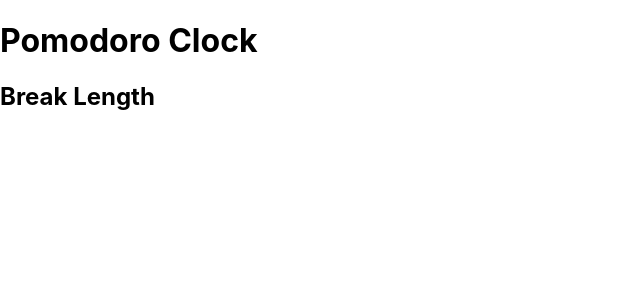
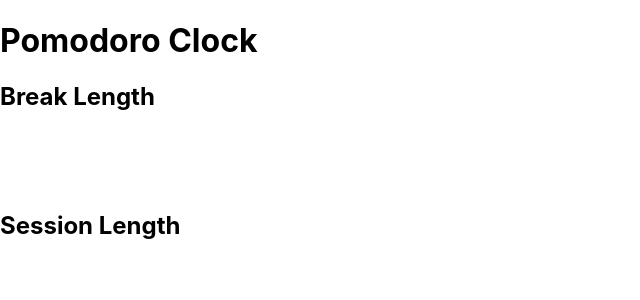
Before and after one commit to petercrackthecode/FCC_PomodoroClock, a React (Create React App) app: page / in a window 1280 px wide. Shown: the top 300 px of the page, without its empty margins (0-640 px from the left). Built offline with nearby package versions, Linux system fonts and the light colour scheme.

Commit message:
Converted Break and Session to a single component: LengthController

```diff
--- a/src/App.js
+++ b/src/App.js
@@ -1,5 +1,4 @@
-import Break from './components/Break.js';
-import Session from './components/Session.js';
+import {LengthController} from './components/LengthController.js';
 import "./styles/App.css";
 
 import React from "react";
@@ -12,8 +11,8 @@ class App extends React.Component {
       <div id="app">
         <div id='pomodoro-clock'>
           <h1>Pomodoro Clock</h1>
-          <Break/>
-          <Session/>
+          <LengthController id='break' m_length={this.state.m_breakLength}/>
+          <LengthController id='session' m_length={this.state.m_sessionLength}/>
         </div>
       </div>);
   }
--- a/src/components/Break.js
+++ /dev/null
@@ -1,14 +0,0 @@
-import React from 'react';
-
-export default function Break(props) {
-    return (
-        <div id='break'>
-            <h2 id='break-label'>Break Length</h2>
-            <section className='toggle'>
-                <img id='break-increment'/>
-                <h2 id='break-length' className='length'>{props.m_breakLength}</h2>
-                <img id='break-decrement'/>
-            </section>
-        </div>
-    );
-}
--- /dev/null
+++ b/src/components/LengthController.js
@@ -0,0 +1,16 @@
+import React from 'react';
+
+export function LengthController(props) {
+    const name= props.id[0].toUpperCase() + props.id.substring(1);
+    const id= props.id;
+    return (
+        <div id={props.id}>
+            <h2 id={`${id}-label`}>{name} Length</h2>
+            <section className='toggle'>
+                <img id={`${id}-increment`}/>
+                <h2 id={`${id}-length`} className='length'>{props.m_length}</h2>
+                <img id={`${id}-decrement`}/>
+            </section>
+        </div>
+    );
+}
```
